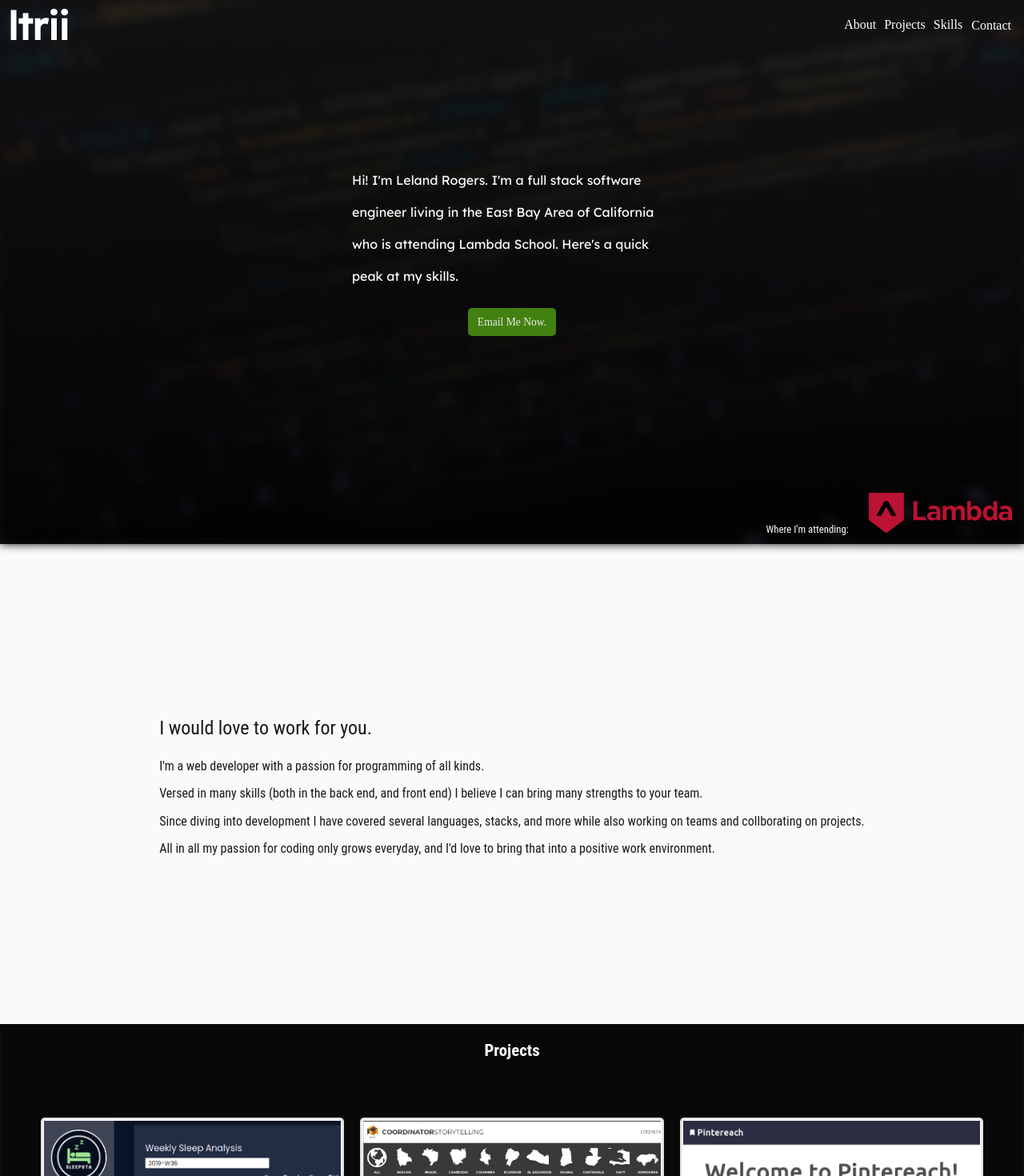
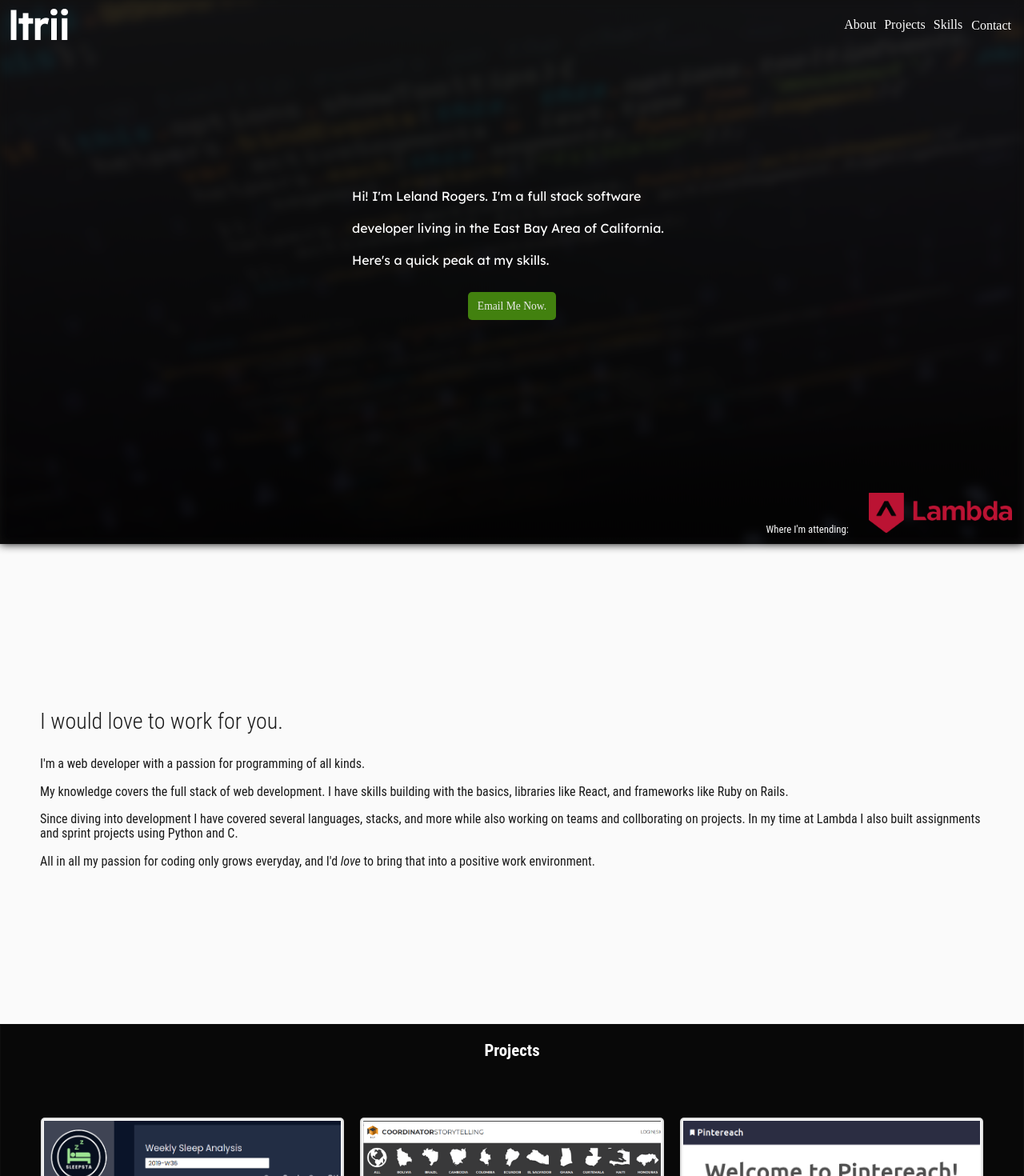
Before and after one commit to ltrii/port-ltrii, a React (Create React App) app: page / in a window 1280 px wide. Shown: the top 1470 px of the page at 80% size. Built offline with nearby package versions, Linux system fonts and the light colour scheme; a web font is replaced by a local one.

Commit message:
Updates and cleanups

```diff
--- a/src/components/About.js
+++ b/src/components/About.js
@@ -14,13 +14,13 @@ export default function About() {
                     I'm a web developer with a passion for programming of all kinds.
                 </p>
                 <p>
-                	Versed in many skills (both in the back end, and front end) I believe I can bring many strengths to your team.
+                    My knowledge covers the full stack of web development. I have skills building with the basics, libraries like React, and frameworks like Ruby on Rails.
                 </p>
                 <p>
-                    Since diving into development I have covered several languages, stacks, and more while also working on teams and collborating on projects.
+                    Since diving into development I have covered several languages, stacks, and more while also working on teams and collborating on projects. In my time at Lambda I also built assignments and sprint projects using Python and C.
                 </p>
                 <p>
-                    All in all my passion for coding only grows everyday, and I'd love to bring that into a positive work environment.
+                    All in all my passion for coding only grows everyday, and I'd <i>love</i> to bring that into a positive work environment.
                 </p></div>
         </div>
     )
--- a/src/components/Content.js
+++ b/src/components/Content.js
@@ -9,6 +9,7 @@ export default function Content() {
         <div className="skills" name="skills">
             <h3>Skills</h3>
             <BlurbDisplay />
+            <div id="endText">...and more!</div>
         </div>
     )
 }
--- a/src/components/JumboMain.js
+++ b/src/components/JumboMain.js
@@ -9,7 +9,7 @@ export default function JumboMain() {
             <div className="bgHolder" />
             <div className="topJumbo">
                 <div className="jumboText text-focus-in">
-                    Hi! I'm Leland Rogers. I'm a full stack software engineer living in the East Bay Area of California who is attending Lambda School. Here's a quick peak at my skills.
+                    Hi! I'm Leland Rogers. I'm a full stack software developer living in the East Bay Area of California. Here's a quick peak at my skills.
                 </div>
                 <a className="fade-in" href="mailto:lelandtr@gmail.com" id="emailBtn">Email Me Now.</a>
             </div>
--- a/src/components/css/about.css
+++ b/src/components/css/about.css
@@ -18,5 +18,6 @@
 }
 
 #bigText {
-    font-size: 1.5em;
+    font-size: 1.75em;
+    font-weight: 300;
 }
--- a/src/components/css/contact.css
+++ b/src/components/css/contact.css
@@ -90,8 +90,6 @@
     flex-direction: column;
     justify-content: center;
     align-items: center;
-    border-left: 1px solid rgba(137, 145, 153, 0.25);
-    border-right: 1px solid rgba(137, 145, 153, 0.25);
 }
 
 #blocker {
--- a/src/components/css/content.css
+++ b/src/components/css/content.css
@@ -43,6 +43,16 @@
     width: auto;
 }
 
+#endText {
+    display: flex;
+    justify-content: center;
+    width: 100%;
+    padding: 10px;
+    box-sizing: border-box;
+    font-family: 'Roboto Condensed', 'Roboto';
+    font-size: 0.8em;
+}
+
 @media(max-width: 750px){
     .blurbHolder {
         width: 92%;
```
Also changed, not shown: 1 other file (tests, documents, lock files or other folders).
